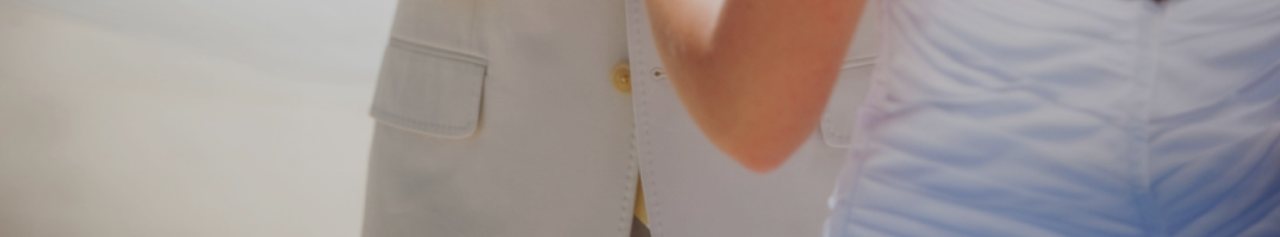
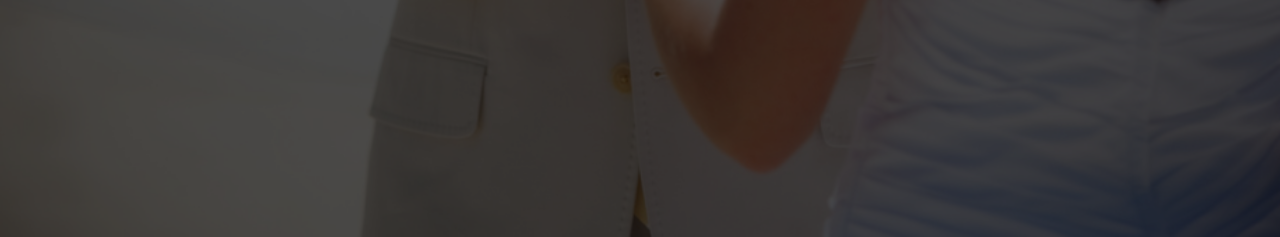
Before and after one commit to essineden/wedding, a website: page index.html in a window 1280 px wide. Shown: the part 563-800 px from the top of the page. Drawn offline with nearby package versions, Linux system fonts and the light colour scheme.

Commit message:
updated bg-dark

```diff
--- a/css/wedding.css
+++ b/css/wedding.css
@@ -118,7 +118,7 @@ hr {
 }
 
 .bg-dark {
-    background: rgba(0, 0, 0, .2)
+    background: rgba(0, 0, 0, .7)
 }
 
 .valign-middle {
```
